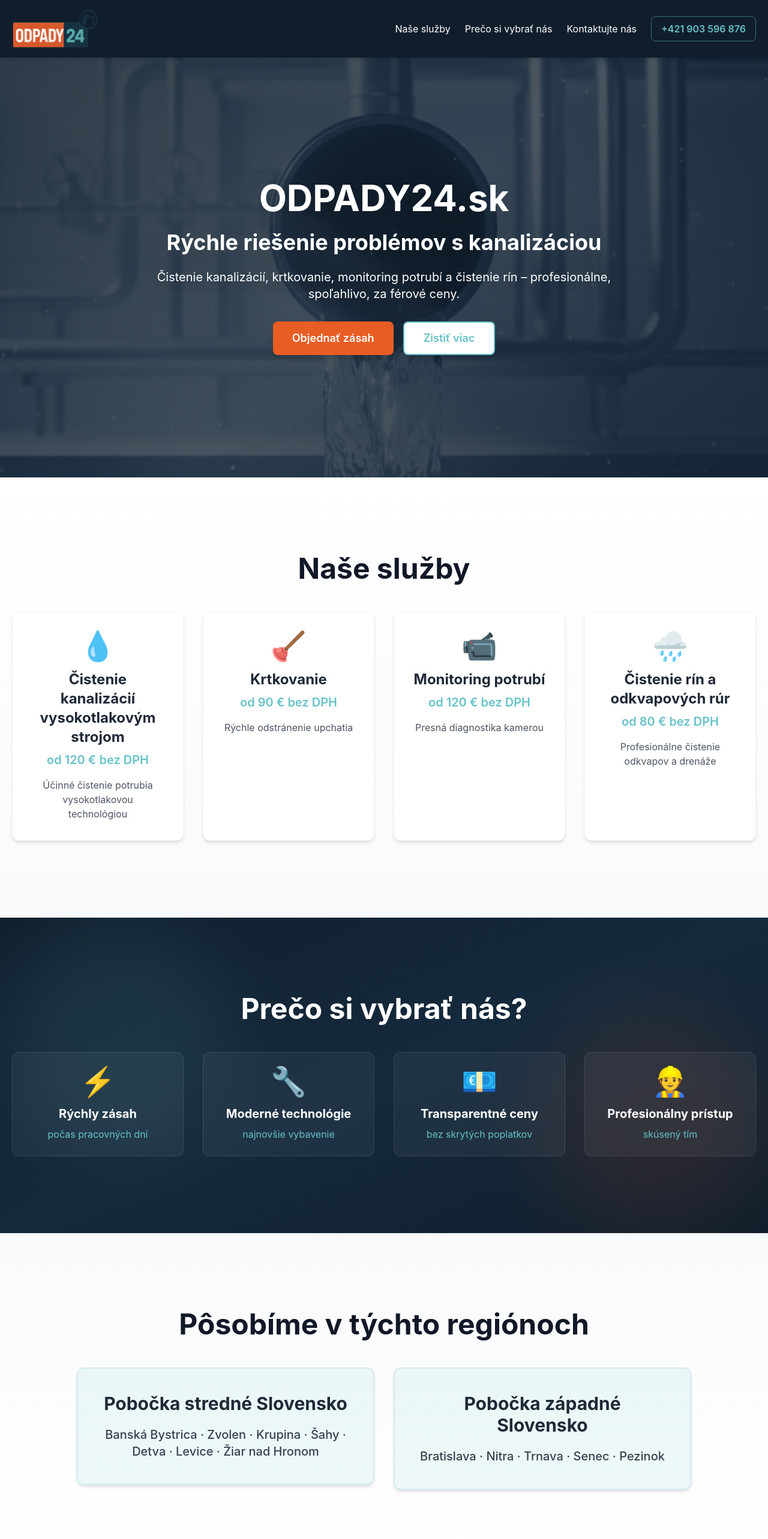
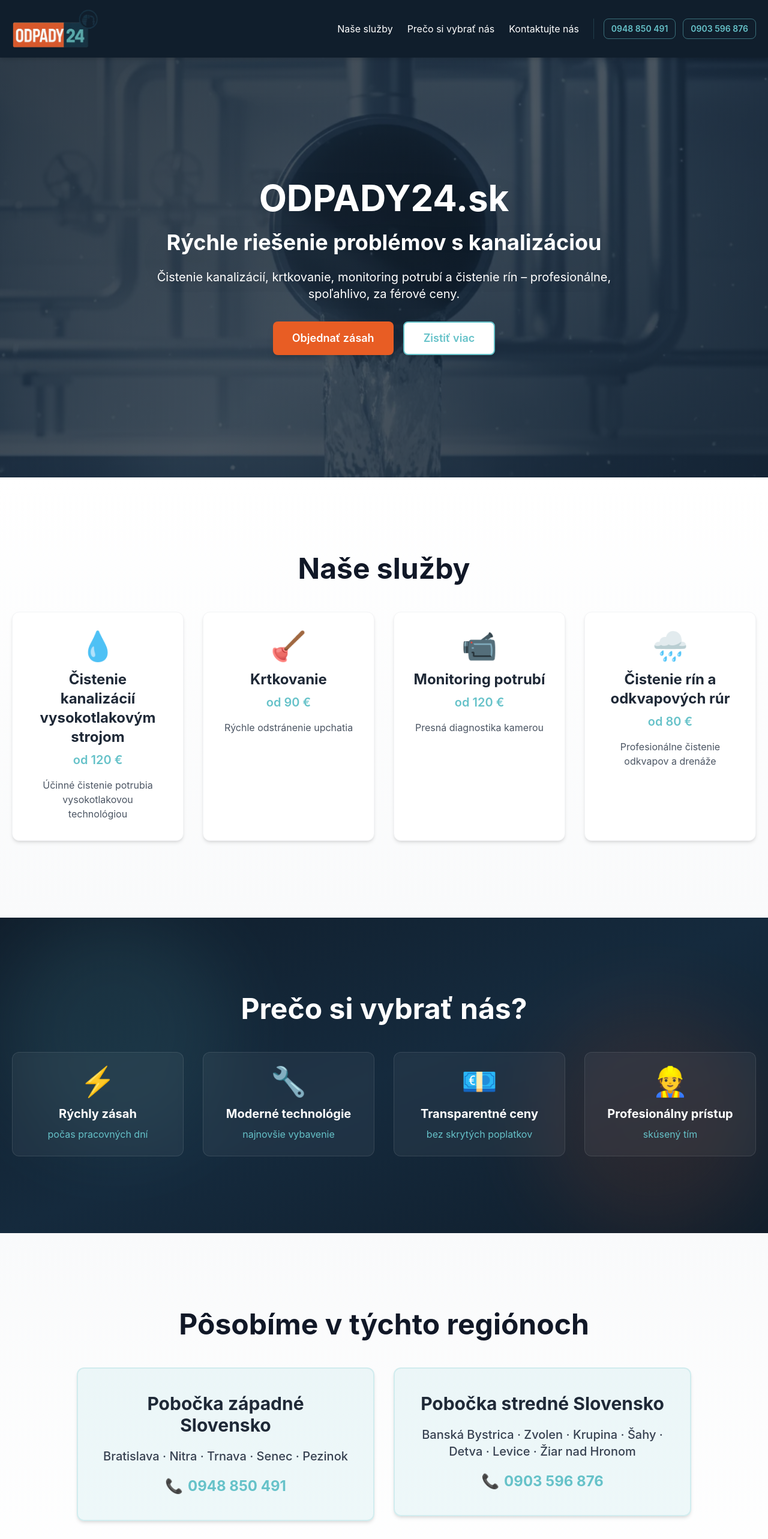
Before and after one commit to kubmir/landing-page-odpady, a Next.js app: page / in a window 1280 px wide. Shown: the top 2566 px of the page at 60% size. Built offline with nearby package versions, Linux system fonts and the light colour scheme.

Commit message:
feat: add phone numbers

```diff
--- a/app/page.tsx
+++ b/app/page.tsx
@@ -13,8 +13,26 @@ export default function Home() {
     name: 'ODPADY24.sk',
     description: 'Profesionálne čistenie kanalizácií, krtkovanie, monitoring potrubí a čistenie rín. Pôsobíme v strednom a západnom Slovensku. Rýchly zásah, moderné technológie, transparentné ceny.',
     url: 'https://odpady24.sk',
-    telephone: '+421903596876',
-    priceRange: '€€',
+    telephone: ['+421948850491', '+421903596876'],
+    priceRange: '€',
+    contactPoint: [
+      {
+        '@type': 'ContactPoint',
+        telephone: '+421948850491',
+        contactType: 'customer service',
+        areaServed: ['SK'],
+        availableLanguage: ['sk'],
+        description: 'Západné Slovensko - Bratislava, Nitra, Trnava, Senec, Pezinok'
+      },
+      {
+        '@type': 'ContactPoint',
+        telephone: '+421903596876',
+        contactType: 'customer service',
+        areaServed: ['SK'],
+        availableLanguage: ['sk'],
+        description: 'Stredné Slovensko - Banská Bystrica, Zvolen, Krupina, Šahy, Detva, Levice, Žiar nad Hronom'
+      }
+    ],
     address: {
       '@type': 'PostalAddress',
       addressRegion: 'Slovensko',
--- a/components/Contact.tsx
+++ b/components/Contact.tsx
@@ -91,6 +91,12 @@ export default function Contact() {
                 className="text-xl sm:text-2xl font-bold hover:text-brand-light-blue inline-block mb-3 sm:mb-4 min-h-[48px] flex items-center justify-center transition-all duration-300 hover:scale-110"
               >
                 📞 0903 596 876
+              </a>
+              <a
+                href="tel:0948850491"
+                className="text-xl sm:text-2xl font-bold hover:text-brand-light-blue inline-block mb-3 sm:mb-4 min-h-[48px] flex items-center justify-center transition-all duration-300 hover:scale-110"
+              >
+                📞 0948 850 491
               </a>
               <p className="text-base sm:text-lg">Volajte nonstop</p>
             </div>
--- a/components/Header.tsx
+++ b/components/Header.tsx
@@ -53,20 +53,40 @@ export default function Header() {
               Kontaktujte nás
               <span className="absolute bottom-0 left-0 w-0 h-0.5 bg-brand-light-blue group-hover:w-full transition-all duration-300"></span>
             </a>
-            <a
-              href="tel:0903596876"
-              className="text-sm lg:text-base text-brand-light-blue font-semibold hover:text-white whitespace-nowrap px-4 py-2 rounded-lg border border-brand-light-blue/50 hover:bg-brand-light-blue/10 transition-all duration-300"
-            >
-              +421 903 596 876
-            </a>
+            <div className="flex items-center gap-2 lg:gap-3 pl-4 border-l border-brand-light-blue/20">
+              <a
+                href="tel:0948850491"
+                className="text-xs lg:text-sm text-brand-light-blue font-semibold hover:text-white whitespace-nowrap px-3 py-1.5 rounded-lg border border-brand-light-blue/50 hover:bg-brand-light-blue/10 transition-all duration-300"
+                title="Západné Slovensko"
+              >
+                0948 850 491
+              </a>
+              <a
+                href="tel:0903596876"
+                className="text-xs lg:text-sm text-brand-light-blue font-semibold hover:text-white whitespace-nowrap px-3 py-1.5 rounded-lg border border-brand-light-blue/50 hover:bg-brand-light-blue/10 transition-all duration-300"
+                title="Stredné Slovensko"
+              >
+                0903 596 876
+              </a>
+            </div>
           </div>
-          <div className="md:hidden flex items-center gap-3">
-            <a
-              href="tel:0903596876"
-              className="text-base text-brand-light-blue font-semibold hover:text-white whitespace-nowrap transition-colors duration-300"
-            >
-              0903 596 876
-            </a>
+          <div className="md:hidden flex items-center gap-2">
+            <div className="flex flex-col items-end gap-0.5">
+              <a
+                href="tel:0948850491"
+                className="text-xs text-brand-light-blue font-semibold hover:text-white transition-colors duration-300"
+                title="Západné Slovensko"
+              >
+                0948 850 491
+              </a>
+              <a
+                href="tel:0903596876"
+                className="text-xs text-brand-light-blue font-semibold hover:text-white transition-colors duration-300"
+                title="Stredné Slovensko"
+              >
+                0903 596 876
+              </a>
+            </div>
             <button
               onClick={() => setIsMenuOpen(!isMenuOpen)}
               className="p-2 text-white focus:outline-none focus:ring-2 focus:ring-brand-light-blue rounded transition-all duration-300 hover:bg-white/10"
@@ -108,6 +128,22 @@ export default function Header() {
               >
                 Kontaktujte nás
               </a>
+              <div className="pt-2 border-t border-brand-light-blue/20 flex flex-col gap-2">
+                <a
+                  href="tel:0948850491"
+                  className="text-base text-brand-light-blue font-semibold hover:text-white transition-colors duration-300 py-2"
+                  onClick={() => setIsMenuOpen(false)}
+                >
+                  📞 Západné Slovensko: 0948 850 491
+                </a>
+                <a
+                  href="tel:0903596876"
+                  className="text-base text-brand-light-blue font-semibold hover:text-white transition-colors duration-300 py-2"
+                  onClick={() => setIsMenuOpen(false)}
+                >
+                  📞 Stredné Slovensko: 0903 596 876
+                </a>
+              </div>
             </div>
           </div>
         </div>
--- a/components/Regions.tsx
+++ b/components/Regions.tsx
@@ -4,13 +4,15 @@ import ScrollReveal from './ScrollReveal'
 export default function Regions() {
   const regions = [
     {
-      title: 'Pobočka stredné Slovensko',
-      areas: 'Banská Bystrica · Zvolen · Krupina · Šahy · Detva · Levice · Žiar nad Hronom'
+      title: 'Pobočka západné Slovensko',
+      areas: 'Bratislava · Nitra · Trnava · Senec · Pezinok',
+      phone: '0948 850 491'
     },
     {
-      title: 'Pobočka západné Slovensko',
-      areas: 'Bratislava · Nitra · Trnava · Senec · Pezinok'
-    }
+      title: 'Pobočka stredné Slovensko',
+      areas: 'Banská Bystrica · Zvolen · Krupina · Šahy · Detva · Levice · Žiar nad Hronom',
+      phone: '0903 596 876'
+    },
   ]
 
   return (
@@ -28,9 +30,16 @@ export default function Regions() {
                 <h3 className="text-xl sm:text-2xl md:text-3xl font-bold mb-3 sm:mb-4 md:mb-5 text-gray-800 group-hover:text-brand-dark-blue transition-colors duration-300">
                   {region.title}
                 </h3>
-                <p className="text-base sm:text-lg md:text-xl text-gray-700 font-medium leading-relaxed group-hover:text-gray-800 transition-colors duration-300">
+                <p className="text-base sm:text-lg md:text-xl text-gray-700 font-medium leading-relaxed group-hover:text-gray-800 transition-colors duration-300 mb-4 sm:mb-5">
                   {region.areas}
                 </p>
+                <a
+                  href={`tel:${region.phone.replace(/\s/g, '')}`}
+                  className="inline-flex items-center gap-2 text-lg sm:text-xl md:text-2xl font-bold text-brand-light-blue hover:text-brand-orange transition-all duration-300 group-hover:scale-110"
+                >
+                  <span className="text-2xl">📞</span>
+                  <span>{region.phone}</span>
+                </a>
               </div>
             </ScrollReveal>
           ))}
--- a/components/Services.tsx
+++ b/components/Services.tsx
@@ -7,25 +7,25 @@ export default function Services() {
     {
       icon: "💧",
       title: "Čistenie kanalizácií vysokotlakovým strojom",
-      price: "od 120 € bez DPH",
+      price: "od 120 €",
       description: "Účinné čistenie potrubia vysokotlakovou technológiou",
     },
     {
       icon: "🪠",
       title: "Krtkovanie",
-      price: "od 90 € bez DPH",
+      price: "od 90 €",
       description: "Rýchle odstránenie upchatia",
     },
     {
       icon: "📹",
       title: "Monitoring potrubí",
-      price: "od 120 € bez DPH",
+      price: "od 120 €",
       description: "Presná diagnostika kamerou",
     },
     {
       icon: "🌧️",
       title: "Čistenie rín a odkvapových rúr",
-      price: "od 80 € bez DPH",
+      price: "od 80 €",
       description: "Profesionálne čistenie odkvapov a drenáže",
     },
   ];
```
